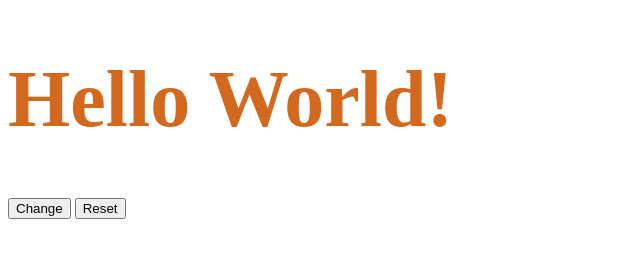
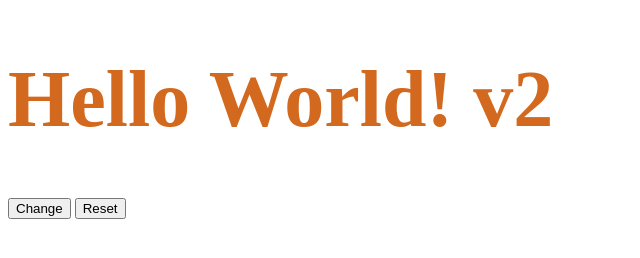
Before and after one commit to yanfeng/web-dev-starter, a website: page index.html in a window 1280 px wide. Shown: the whole page, without its empty margins (0-640 px from the left). Drawn offline with Linux system fonts and the light colour scheme.

Commit message:
Update index.html

```diff
--- a/index.html
+++ b/index.html
@@ -10,7 +10,7 @@
 </head>
 
 <body>
-  <h1 id="myContent" class="content">Hello World!</h1>
+  <h1 id="myContent" class="content">Hello World! v2</h1>
   <button onclick="changeContent('myContent', 'I Love Programing!')">Change</button>
   <button onclick="changeContent('myContent', 'Hello World!')">Reset</button>
 <script src="./scripts/main.js"></script>
```
